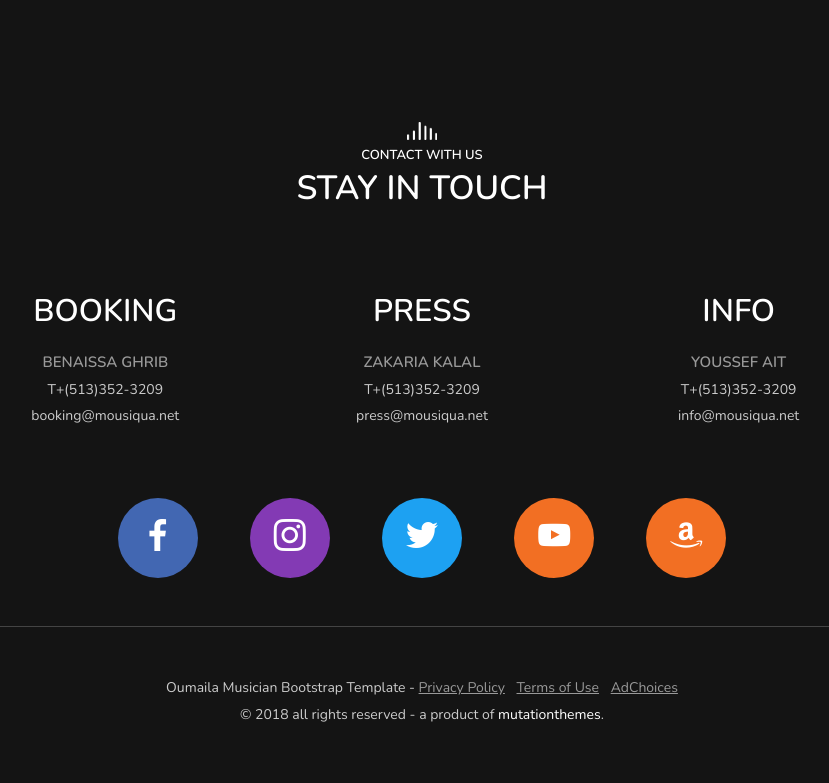
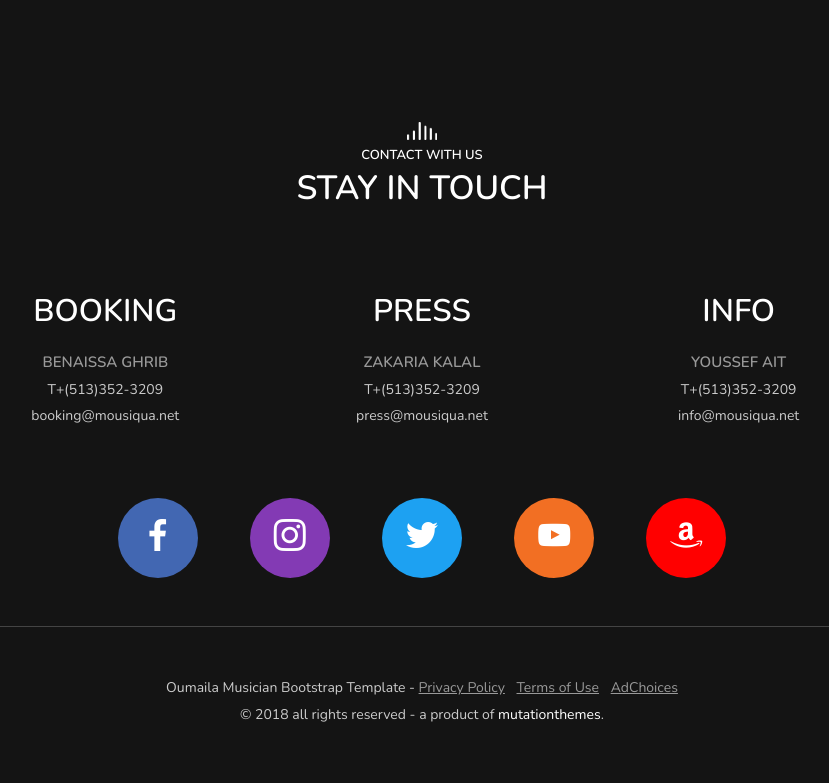
Before and after one commit to sammic297/x360, a PHP site: page /album-single.html in a window 1280 px wide. Shown: the part 2492-3275 px from the top of the page, without its empty margins (218-1047 px from the left). Run offline with PHP 8.4, Linux system fonts and the light colour scheme.

Commit message:
Update to styling

```diff
--- a/css/main.css
+++ b/css/main.css
@@ -856,7 +856,7 @@ ol.playlist .col-lg-6 a {
 }
 
 .block-social.colored li:last-child a {
-	background: #F26F23;
+	background: #FF0000;
 }
 
 /*End contact section*/
```
